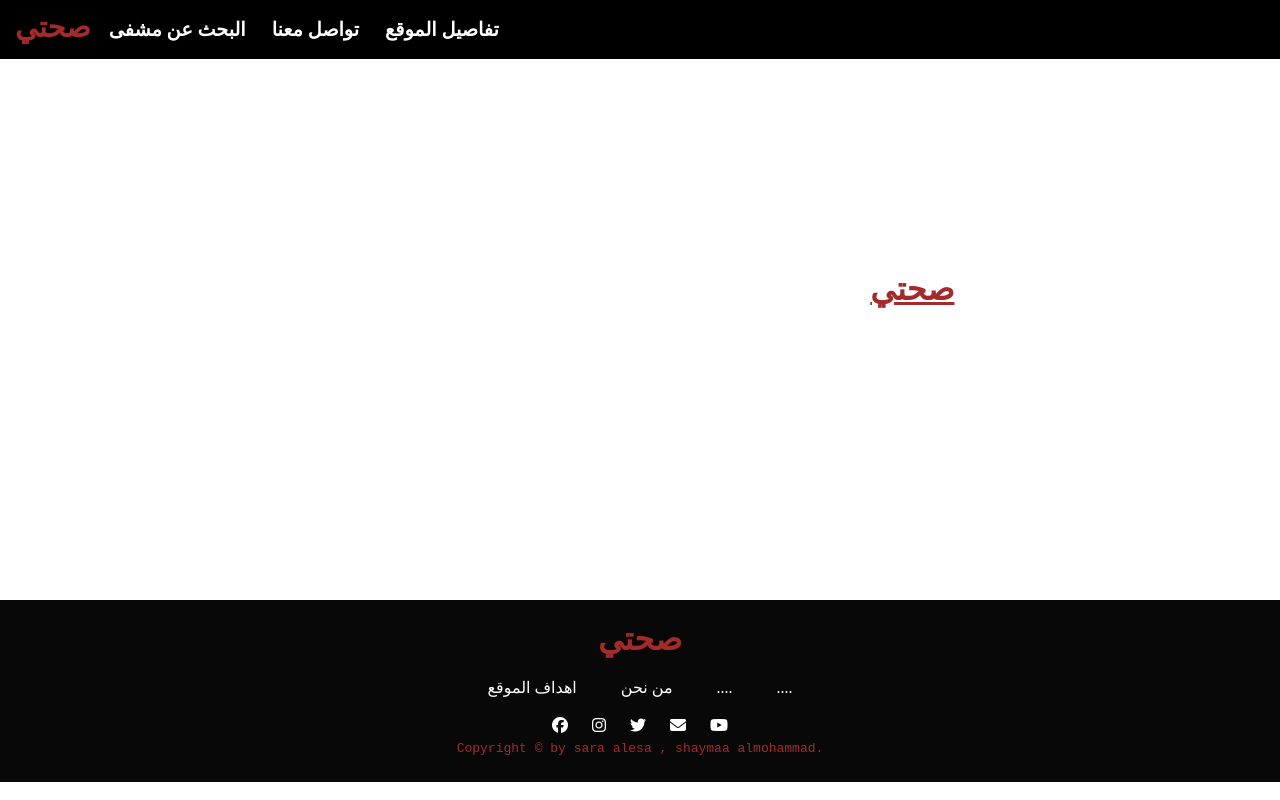
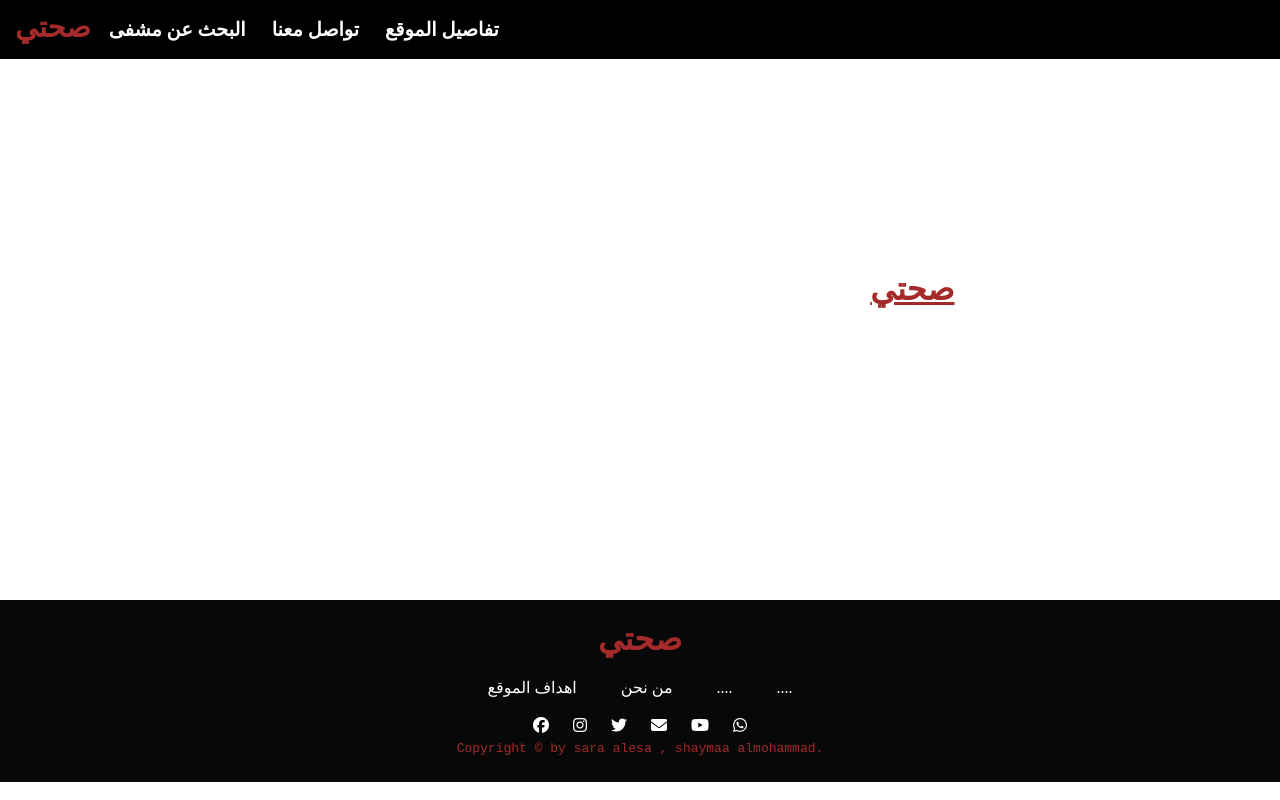
Before and after one commit to sara-alesa/hospital-, a plain HTML site: page home.html in a window 1280 px wide. Drawn offline with Linux system fonts and the light colour scheme.

Commit message:
Update home.html
add whatsapp num

```diff
--- a/home.html
+++ b/home.html
@@ -39,10 +39,18 @@
             <a href="#"><i class="fab fa-twitter"></i></a>
             <a href="#"><i class="fas fa-envelope"></i></a>
             <a href="#"><i class="fab fa-youtube"></i></a>
+         <a href="#"><i class="fab fa-whatsapp" onclick="openWhatsApp()"></i></a>
         </div>
         <div class="footer-copyright">
             <p>Copyright © by sara alesa , shaymaa almohammad.</p>
         </div>
+        <script>
+          function openWhatsApp() {
+              var phonenumber = "+306999053192";
+              var url = "https://wa.me/" + phonenumber;
+              window.open(url, '_blank').focus();
+          }
+      </script>
 
       </footer>
     </div>
```
